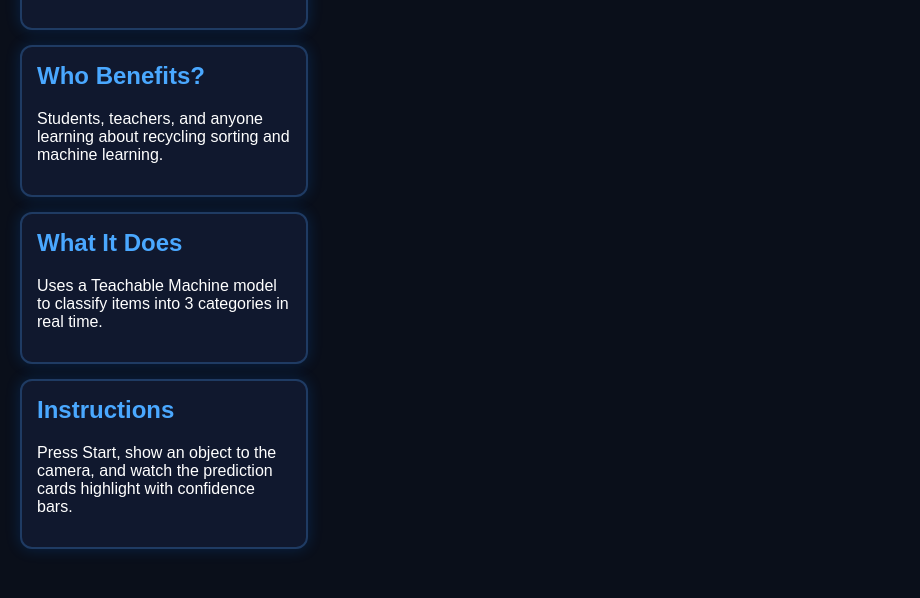
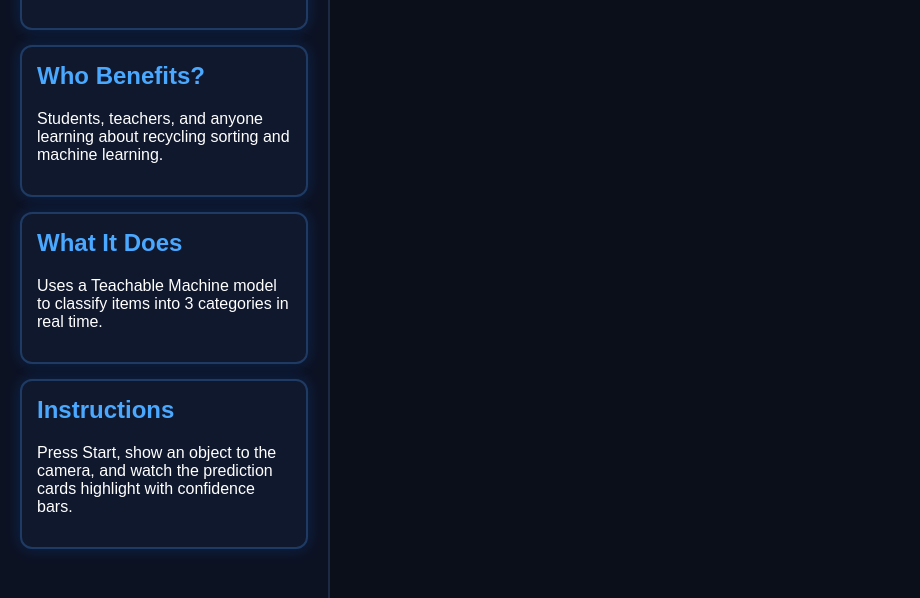
Before and after one commit to Yaro945/recyclePrjct, a plain HTML site: page index.html in a window 1280 px wide. Shown: the part 142-740 px from the top of the page, without its empty margins (0-920 px from the left). Drawn offline with Linux system fonts and the light colour scheme.

Commit message:
Change height of divider to 100vh

```diff
--- a/index.html
+++ b/index.html
@@ -23,7 +23,7 @@
             flex-direction: column;
             gap: 15px;
             border-right: 2px solid #1e2a44;
-            height: 10vh; /* NEW → makes divider go to bottom */
+            height: 100vh; /* NEW → makes divider go to bottom */
         }
 
         .info-box {
```
